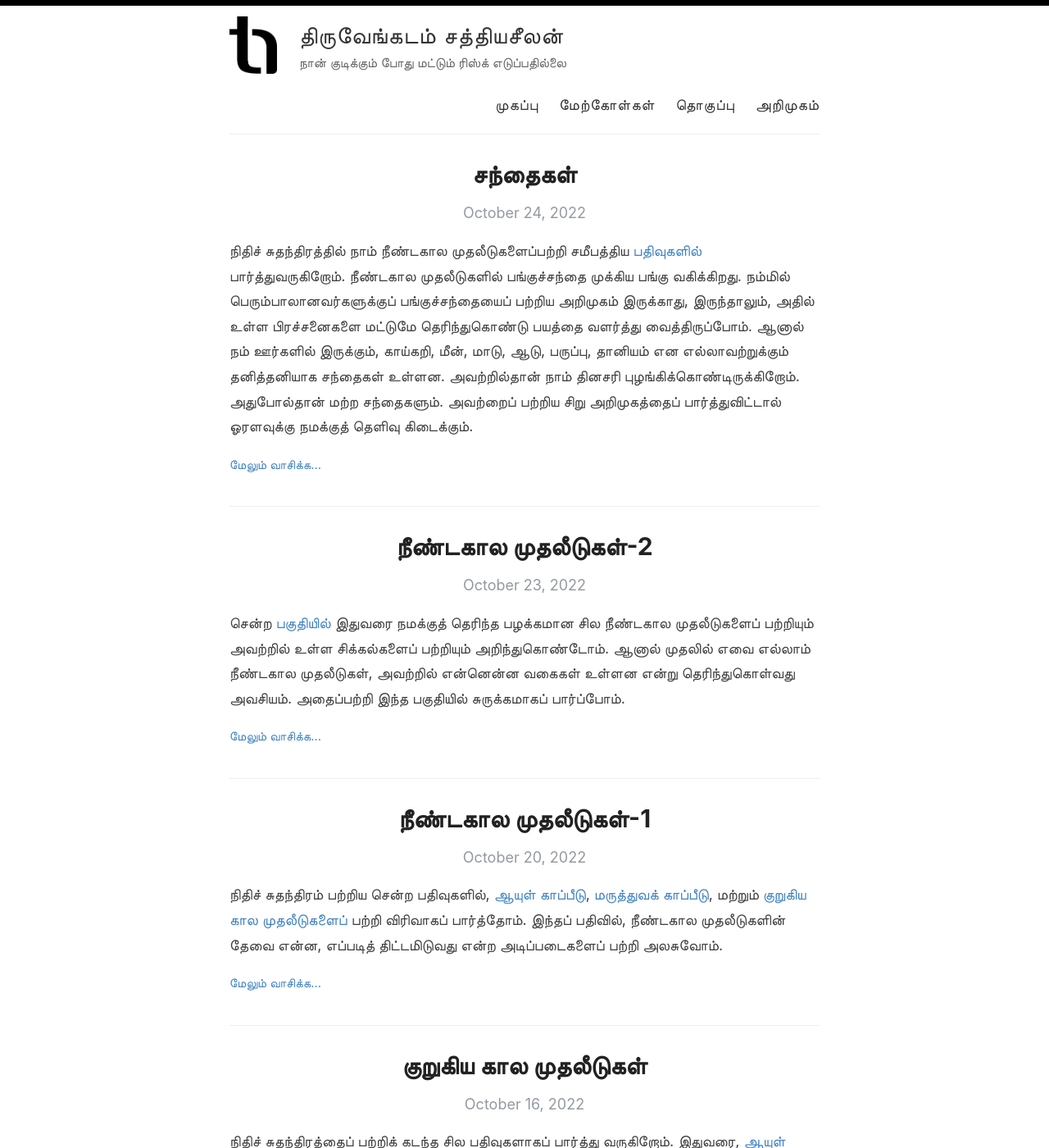
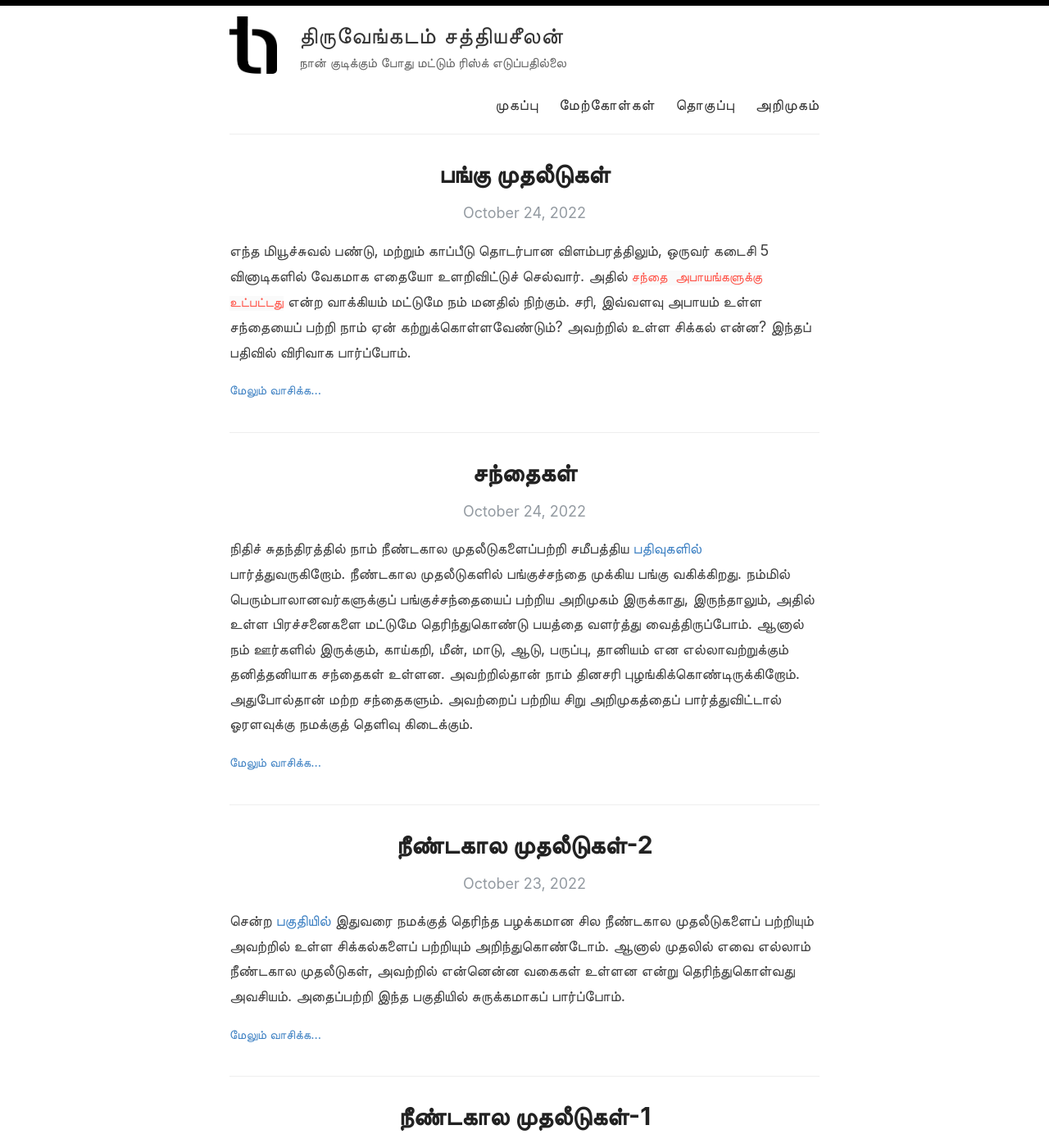
Before and after one commit to sunthiru/thiru.blog, a Jekyll site: the page built from index.html, in a window 1280 px wide and 1400 px high. Shown: the whole window at 82% size. Built offline with Jekyll 4.4.1, drawn with Linux system fonts in a browser that asks for light colours; the list of posts is cut into pages by our own code; some of the changed lines change nothing that is shown; some of the changed text lies outside the part shown.

Commit message:
risk in direct stock investment

```diff
--- a/_pages/_posts/2022-10-24-12.md
+++ b/_pages/_posts/2022-10-24-12.md
@@ -15,6 +15,8 @@
 ### கனிமங்கள் மற்றும் இயற்கை வளங்கள்
 தற்போதைய உலகத்தேவைக்கு ஏற்ப கனிமங்களின் விலையும் மாற்றம் செய்யப்படும். இவற்றை metal exchange என்று சொல்வார்கள், இவற்றில் கனிமங்கள் வர்த்தகம் செய்யப்படும். காப்பர், அலுமினியம், இரும்பு, தங்கம், வெள்ளி, லித்தியம் மற்றும் பல தொழில் சம்பந்தமாகப் பயன்படுத்தப்படும் பெரும்பாலான கனிமங்களுக்கு இங்கே விலை நிர்ணயம் செய்யப்பட்டு வர்த்தகம் நிகழும். இங்கும் பணத்தைக்கொடுத்து, கனிமங்களுக்கு உறிமையாளர் ஆகலாம். கனிமங்கள் மட்டுமல்லாமல், மின்சாரமும் கூட சந்தைகளில் விலைகொடுத்து வாங்கமுடியும். இதுபோக, உற்பத்திப் பொருட்களுக்கும் தனித்தனியாக சந்தைகள் உள்ளன. உதாரணம், பருத்தி, சர்க்கரை, சமையல் எண்ணெய், எரிஎண்ணெய், etc.,
 
+சந்தைகளில் பொருட்களை நேரடியாக விற்று/வாங்கவேண்டிய தரகில் நாம் ஈடுபடவேண்டிய அவசியமில்லை. முன்பு பார்த்த எல்லாச் சந்தைகளிலும் ஈடுபடுவதற்குத் தகுந்த நிறுவனங்கள் பங்குச்சந்தைகளில் பட்டியலிடப்பட்டுள்ளன. இவற்றின் பங்குகளை வாங்குவது அத்தகைய சந்தைகளின் ஈடுபடுவதற்குச் சமம். எடுத்துக்காட்டு, Tata Steel, JSW Steel போன்ற நிறுவனங்கள் உற்பத்தியாகும் இரும்பை இரும்பின் சந்தை மதிப்பில்தான் விற்பனை செய்கின்றன. இரும்பின் விலை ஏறினால், இவர்கள் இலாபம் பார்ப்பார்கள். தங்கம் விலை குறைந்தால், தங்க ஆபரண விற்பனையில் ஈடுபடும் நிறுவனங்கள் இலாபம் பார்ப்பார்கள். இதேபோல்தான் மற்ற நிறுவனங்களும்.
+
 நம் நாட்டின் வளர்ச்சி குறித்த முக்கிய முடிவுகள் பரிசீலிக்கப்படுவது பங்குச்சந்தைகளில்தான் என்றால் ஆச்சரியமாக இருக்கும். ஒரு எடுத்துக்காட்டுக்காக, சமீபத்தில் பிரிட்டனில் நடைபெற்ற அரசியல் பிரச்சனையைப் பார்ப்போம். அந்நாட்டின் பிரதமர் பதவிக்கு வந்தவுடன் சில தடாலடிப் பொருளாதாரத் திட்டங்களை முன்வைத்தார். ஆனால் மக்களுக்கு அவற்றில் நம்பிக்கையில்லை, சந்தையில் அதை வெளிப்படுத்தினார்கள். அரசாங்கம் வெளியிட்டிருந்த கடன் பத்திரங்களின் மதிப்புகள் கனிசமான அளவுக்குக் குறையத் தொடங்கியது. அதே சமயம் பங்குச்சந்தைகளிலும் பங்குகளை விற்றுவிட்டு வெளியேறினார்கள். ஒருகட்டத்தில், அந்நாட்டின் மத்திய வங்கி தலையிட்டு கடன் பத்திரங்களின் வீழ்ச்சியை ஓரளவுக்கு கட்டுக்குள் கொண்டுவர வேண்டியிருந்தது. பிரதமருக்கு ஆதரவாக இருந்தவர்கள் தங்களின் ஆதரவை விலக்கிக்கொண்டார்கள். வேறு வழியில்லாமல் பிரதமர் பதவி விலக நேரிட்டது. நாம் செய்யும் முதலீடு, நமக்கு நிறுவனங்களின் இலாபத்தில் மட்டுமல்லாமல், நாட்டின் சில அரசியல் மற்றும் பொருளாதார முடிவுகளில் தலையிடும் உறிமையையும் மறைமுகமாக கொண்டுவருகிறது.
 
-சரி, நமக்குச் சொந்தமாக வேலை, தொழில், விருப்பம் இருக்கலாம். அவற்றைவிட்டுவிட்டு, இத்தகைய வர்த்தக ஆராய்ச்சிகளைச் செய்துகொண்டு, எதில் முதலீடு செய்வது, எவ்வளவு செய்வது, எந்த தேவைக்காக செய்வது, எப்போது வெளியேறுவது என்று பல குழப்பங்கள் இருக்கலாம். இவற்றில் எல்லாம் நாம் நேரடியாக ஈடுபட்டாக வேண்டிய அவசியம் இல்லை. அவற்றுக்காக சில எளிய வழிமுறைகள் குறைந்த செலவில் இருக்கின்றன. அவற்றைப்பற்றி பின்வரும் பதிவுகளில் பார்க்கலாம்.
+சரி, நமக்குச் சொந்தமாக வேலை, தொழில், விருப்பம் இருக்கலாம். அவற்றைவிட்டுவிட்டு, இத்தகைய வர்த்தக ஆராய்ச்சிகளைச் செய்துகொண்டு, எதில் முதலீடு செய்வது, எவ்வளவு செய்வது, எந்த தேவைக்காக செய்வது, எப்போது வெளியேறுவது என்று பல குழப்பங்கள் இருக்கலாம். இவற்றைப்பற்றிப் பின்வரும் பதிவுகளில் விரிவாகப் பார்ப்போம்.
--- /dev/null
+++ b/_pages/_posts/2022-10-24-13.md
@@ -0,0 +1,43 @@
+---
+layout: post
+title: பங்கு முதலீடுகள்
+categories: [நிதிச் சுதந்திரம், நிதி சுதந்திரம்]
+---
+
+எந்த மியூச்சுவல் பண்டு, மற்றும் காப்பீடு தொடர்பான விளம்பரத்திலும், ஒருவர் கடைசி 5 வினாடிகளில் வேகமாக எதையோ உளறிவிட்டுச் செல்வார். அதில் `சந்தை அபாயங்களுக்கு உட்பட்டது` என்ற வாக்கியம் மட்டுமே நம் மனதில் நிற்கும். சரி, இவ்வளவு அபாயம் உள்ள சந்தையைப் பற்றி நாம் ஏன் கற்றுக்கொள்ளவேண்டும்? அவற்றில் உள்ள சிக்கல் என்ன? இந்தப் பதிவில் விரிவாக பார்ப்போம்.
+
+நிதிச் சுதந்திரத்தில், நமக்கு நன்கு அறிமுக நீண்டகால முதலீடுகளைப்பற்றியும் அவற்றில் உள்ள சில சாதக பாதகங்களைப் பற்றியும் முந்தைய [பதிவுகளில்](/12) பார்த்தோம். பணவீக்கத்தால் நமக்கு இருக்கும் அபாயமும் நாம் அறிந்ததே. எனவே, இதில் இருந்து தப்பித்து நிதிச் சுதந்திரத்தை அடைவதற்கு நமக்கிருக்கும் ஒரு சில ஆயுதங்களில் நிறுவனப் பங்குகளும் ஒன்று. ஆனால், இதில் உள்ள சிக்கல் என்னவென்றால், மற்ற முதலீடுகளைப்போல நிறுவனங்களில் முதலீடுகளைச் செய்துவிட்டு அமைதியாக இருக்க முடியாது.
+
+பங்கு முதலீடுகளில் நேரடியாக ஈடுபடுவதில் உள்ள சிக்கல்கள் என்னென்ன?
+
+### பங்கின் விலைமதிப்பு
+சந்தையில் மதிப்புமிக்க நிறுவனத்தின் (bluechip stock) பங்குகளும்கூட நமக்கு கணிசமான நஷ்டத்தைக் கொண்டுவந்துவிடும். எடுத்துக்காட்டுக்கு, மாம்பழ சீசனில் நாம் விரும்பும் பங்கனப்பள்ளி மாம்பழம் கிலோ 100ரூபாய்க்குள் கிடைக்கும், ஆனால் சீசனில்லாத சமயத்தில் அதன் விலை 3-4 மடங்கு அதிகமாக இருக்கும். நமக்கு சீசனைப்பற்றித் தெரிந்திருக்கவேண்டும், பொருமையும் இருக்கவேண்டும். பொதுவாக மதிப்புமிக்க, கடனில்லாத, அதிக இலாபம் பார்க்கும் நிறுவனம் சந்தையில் விலைமதிப்புடனே நடத்தப்படும். அவை பல்வேறு காரணங்களுக்காக, வருடத்தில் சில நாட்கள், அல்லது சில மனிநேரங்களே விலை குறைவாகக் கிடைக்கும். அச்சமயத்துக்காக காத்திருக்கவேண்டும். நிறுவனத்தின் மதிப்புக்கு அதிக விலையில் வாங்கப்படும் பங்கு நமக்கு பெரும்பாலும் நஷ்டத்தையே கொண்டுவந்துவிடும். நமக்கு நிறுவனத்தை சரியாக மதிப்பிடவும் தெரிந்திருக்கவேண்டும்.
+
+### சீசன் பங்குகள்
+சில நிறுவனங்கள் சில சீசன்களிலேயே நல்ல இலாபம் பார்க்கும். குறிப்பாக வங்கிகள், கட்டுமானம் சம்பந்தமான நிறுவனங்கள். எ.கா., இரும்பு, சிமென்ட் போன்ற நிறுவனங்களால் மக்களுக்கு வழங்கப்படும் வீட்டுக்கடன் வட்டி விகிதம் குறைவாக இருக்கும் சமயத்தில் நல்ல இலாபம் பார்ப்பார்கள். வாகனங்களை உற்பத்திசெய்யும் நிறுவனங்களும் இன்னொறு எடுத்துக்காட்டு. இருசக்கர வாகனம், டிராக்டர் போன்றவை, வங்கி வட்டிவிகிதம், கிராம்பபுற சூழ்நிலை, மழை, வெப்பநிலை போன்றவற்றைச் சார்ந்துள்ளது. இத்தகைய சீசன் பங்குகளை குறிப்பிட்ட சமயத்தில் விலை குறைவாக நமக்கு வாங்கத் தெரிந்திருக்க வேண்டும். அதேசமயம் அவற்றைச் சரியான நேரத்தில் இலாபத்தில் விற்கவும் தெரிந்திருக்கவேண்டும்.
+
+### உறிமையாளர்
+நிறுவனத்தில் பெரும்பங்கை முதலீடு செய்திருக்கும் உறிமையாளரைப் பற்றி நாம் தெரிந்து வைத்திருக்கவேண்டும். அவர்களின் நம்பகத்தன்மை முக்கியம். அவர்கள் தங்களின் பங்குகளை வங்கிகளிள் அடகு வைத்து பணம் பெற்றிருந்தால், அது நமக்குத் தேவையற்ற பிரச்சனையைக் கொண்டுவரலாம். அதற்குச் சிறந்த எடுத்துக்காட்டு, சமீபத்தில் NDTV நிறுவனம் அதானி நிறுவனத்தின் கைக்குச் சென்றதுதான். NDTVன் உறிமையாளர், தன் பங்குகளை அடகுவைத்திருந்தார், அதற்கு வட்டி கட்ட முடியாத நிலையில் அந்த மொத்தக் கடனையும் அதானி நிறுவனம் கையில் எடுத்துக்கொண்டது. இப்போது NDTVஐ அதானி நிறுவனமே உறிமைகொள்கிறது. முதலீட்டாளராக, நாம் வேடிக்கைமட்டுமே பார்க்க முடியும். நம் பங்குகளும் கணிசமான அளவுக்கு இழப்பைச் சந்திக்கும்.
+
+### Dilution
+நிறுவனங்கள் தங்களின் முதலீட்டுக்குத் தேவையான பணத்தை இரண்டு வகையில் கொண்டுவருவார்கள். முதல்வகை புதிய பங்குகளை வெளியிடுவது, இரண்டாவது வெளியில் கடன் வாங்குவது. இரண்டுமே பிரச்சனையைக் கொண்டுவருவதற்குச் சாத்தியமுள்ளது. புதிய பங்குகளை வெளியிடுவதில் உள்ள முதல் பிரச்சனை, ஒருவேளை திரட்டப்பட்ட பணம், தேவையற்ற, இலாபமீட்டாத தொழில் என்றால், நிறுவனம் நஷ்டத்தைச் சந்திக்கும். இரண்டாவது பிரச்சனை, நம் பங்கின் மதிப்பு இழப்பு.
+
+### கடன்
+நிறுவனங்கள் வங்கிகளிலும், அல்லது பொதுச் சந்தையிலும் கடன் வாங்குவார்கள். சில சமயம் வெளிநாட்டிலும் வேறு கரண்சியில் கடன் வாங்குவார்கள். இத்தகைய கடன், பல்வேறு சூழ்நிலைகளில் பிரச்சனையைக் கொண்டுவரும். இதற்குச் சிறந்த உதாரணம், Ford, GM போன்ற நிறுவனங்கள் 2008ல் சந்தித்த பிரச்சனைதான். சமீபத்தில் Softbank நிறுவனம் தனது கடனைச் சமாளிப்பதற்காக, மதிப்புமிக்க ARM நிறுவனத்தை விற்க முன்வந்தது.
+
+### வெளிநாட்டு முதலீட்டாளர்கள் (FII)
+பெரும்பாலும் இத்தகைய முதலீட்டாளர்கள், நல்ல மதிப்புள்ள, இலாபம் பார்க்கும் நிறுவனங்களாகத் தேர்ந்தெடுத்துதான் முதலீடு செய்வார்கள். அவர்களின் அதிக அளவில் முதலீடு செய்வது, பங்கின் விலையை கணிசமான அளவுக்கு உயர்த்திக் கொண்டுசெல்லும். அதேசமயம், உலகப் பொருளாதாரச் சூழ்நிலை காரணமாக அவர்கள் நிறுவனத்தின் பங்குகளை விற்றுவிட்டு வெளியேற நேறிடலாம். அப்போது பங்கின் விலை நிறுவனத்தின் மதிப்புக்குக் குறைவாகவே குறைந்துவிடும்.
+
+### அரசாங்கம்
+சில நிறுவனங்கள் அரசாங்கத்தின் திட்டங்களை நம்பி இருக்கும். பாலம், சாலை அமைப்பது போன்ற கட்டுமான நிறுவனங்கள், அரசாங்கம் ஒதுக்கும் தொகைக்கு ஏற்பவே செயல்பட முடியும். ஒருவேளை பணி முடிவதற்குள் அரசாங்கம் மாறிவிட்டால், வேலை தாமதமாகலாம், அல்லது நிறுத்தப்படலாம். நிறுவனத்துக்குச் சேறவேண்டிய தொகையிலும் குளறுபடிகள் நேரலாம். சில நிறுவனங்களின் பங்குகள் அரசாங்கம் கொண்டுள்ள கொள்கை முடிவுகளால் பாதிக்கப்படும். குறிப்பாக, மது, புகையிலை சம்பந்தமான நிறுவனங்கள்.
+
+### அரசியல்
+அரசியல் கட்சிகள் தங்களுக்கென்று கொள்கைகளைக் கொண்டுள்ளன. மக்களின் தற்போதைய தேவைக்கேற்ப அவர்களின் கொள்கைளில் சிறிய மாற்றங்களுடன் தேர்தலை அணுகுகிறார்கள். ஆட்சி மாற்றம் ஏற்பட்டால், அரசாங்கத்தின் கொள்கைகளிலும் மாற்றம் தெரியும். அது சந்தையிலும் எதிரொலிக்கும். சில நிறுவனங்களின் மதிப்பு உயரும். சிலவற்றின் மதிப்பு குறையும்.
+
+### Concentration risk
+குறிப்பிட்ட சில நிறுவனங்களில் மட்டும் முதலீடு செய்வது, நமக்கு Concentration riskஐ அதிகப்படுத்தும். மேலே குறிப்பிட்ட பல காரணிகளால், நாம் வெவ்வேறு துறைகளில் செயல்படும் நிறுவனங்களைத் தேர்வுசெய்து அவற்றில் முதலீடு செய்யவேண்டும். அத்துறையைப்பற்றிய மேலோட்டமான அறிவும் நமக்கு இருக்கவேண்டும். இல்லாவிட்டால், குறைந்த volatilityஉடன் நேரான முன்னேற்றத்தை நம்மால் பார்க்க முடியாது.
+
+### Dividend vs Growth
+நம் நீண்டகாலத் தேவைக்கு Growth பங்குகள் நல்ல பலனைக் கொடுக்கக்கூடும். ஆனால், Dividend வழங்கும் பங்குகள் நம்முடன் இலாபத்தைப் பகிர்ந்துகொள்கின்றன. அதில் வரும் இலாபத்தை நம்மால் மேலும் சில நல்ல நிறுவனங்களில் முதலீடு செய்ய முடியும். இவற்றில் உள்ள சாதக பாதகங்களைத் தெரிந்து, ஒவ்வொருவருக்கும் உகந்த நிறுவனத்தைத் தேர்ந்தெடுப்பதில் சிக்கல் உள்ளது.
+
+மேலே குறிப்பிட்ட காரணங்கள் இல்லாமல், மேலும் சில காரணங்களும் நம்மை பங்கு முதலீட்டில் இறங்குவதில் இருந்து ஒதுக்கி வைக்கின்றன. ஆனாலும், இதில் கிடைக்கும் இலாபம் நம்மைப் பணவீக்கத்தில் இருந்து காப்பாற்றி விரைவில் நிதிச் சுதந்திரம் அடைய வழிசெய்ய வாய்ப்புள்ளது. குறிப்பாக இந்தியா போன்ற வேகமாக வளரும் பொருளாதாரத்தில். நம் சொந்த வேலையையும் தொழிலையும் வைத்துக்கொண்டு, இத்தகைய சந்தை முதலீடுகளில் ஈடுபடுவது மிகவும் சிரமமானதும் கூட. சில எளிய வழிமுறைகளில் நேரடியாக சந்தையில் ஈடுபடாமல், பங்கு முதலீடுகளில் ஈடுபட முடியும். அவற்றைப்பற்றி அடுத்த பதிவில் விரிவாக பார்ப்போம்.
```
